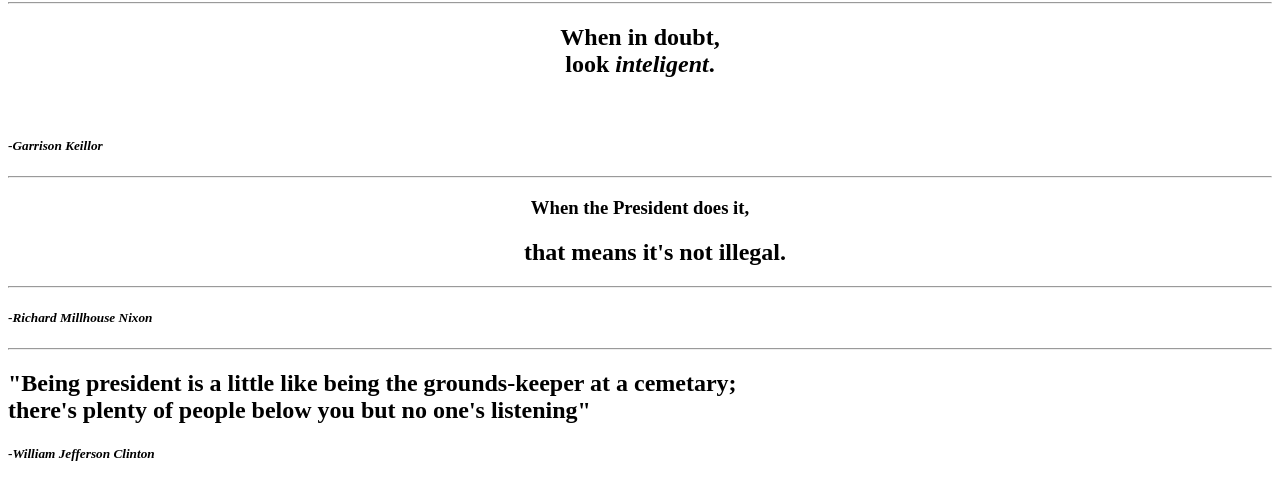
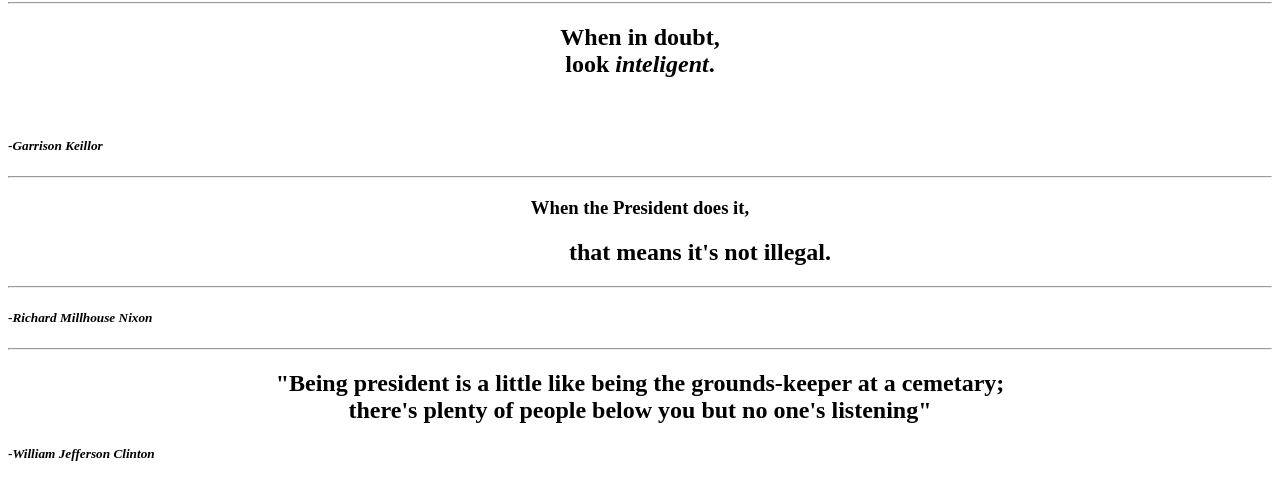
Before and after one commit to FunnyPotatoMan/Quotes, a plain HTML site: page index.html in a window 1280 px wide. Shown: the part 78-578 px from the top of the page. Drawn offline with Linux system fonts and the light colour scheme.

Commit message:
Update index.html

```diff
--- a/index.html
+++ b/index.html
@@ -24,7 +24,7 @@
             <center>When the President does it,
         </h3>
         <h2>
-            <center>&nbsp;&nbsp;&nbsp;&nbsp;&nbsp;that means it's not illegal.
+            <center>&nbsp;&nbsp;&nbsp;&nbsp;&nbsp;&nbsp;&nbsp;&nbsp;&nbsp;&nbsp;&nbsp;&nbsp;&nbsp;&nbsp;&nbsp;&nbsp;&nbsp;&nbsp;&nbsp;&nbsp;that means it's not illegal.
         </h2>
         <hr>
         <h5>
@@ -32,8 +32,8 @@
         </h5>
         <hr>
         <h2>
-            "Being president is a little like being the grounds-keeper at a cemetary; <br>
-            there's plenty of people below you but no one's listening"
+            <center>"Being president is a little like being the grounds-keeper at a cemetary; <br>
+            <center>there's plenty of people below you but no one's listening"
 	    </h2>
 	    <h5>
 	        -<i>William Jefferson Clinton</i>
```
